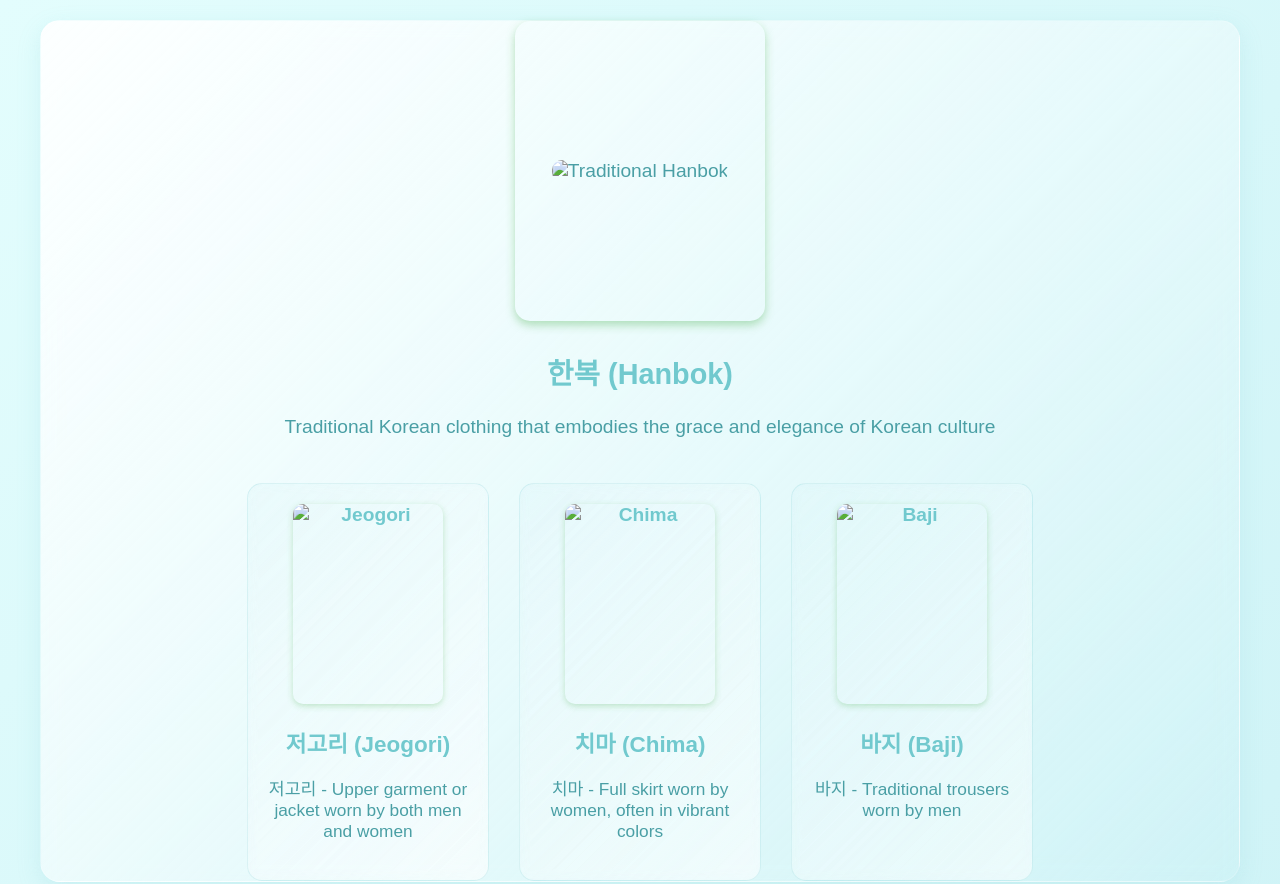
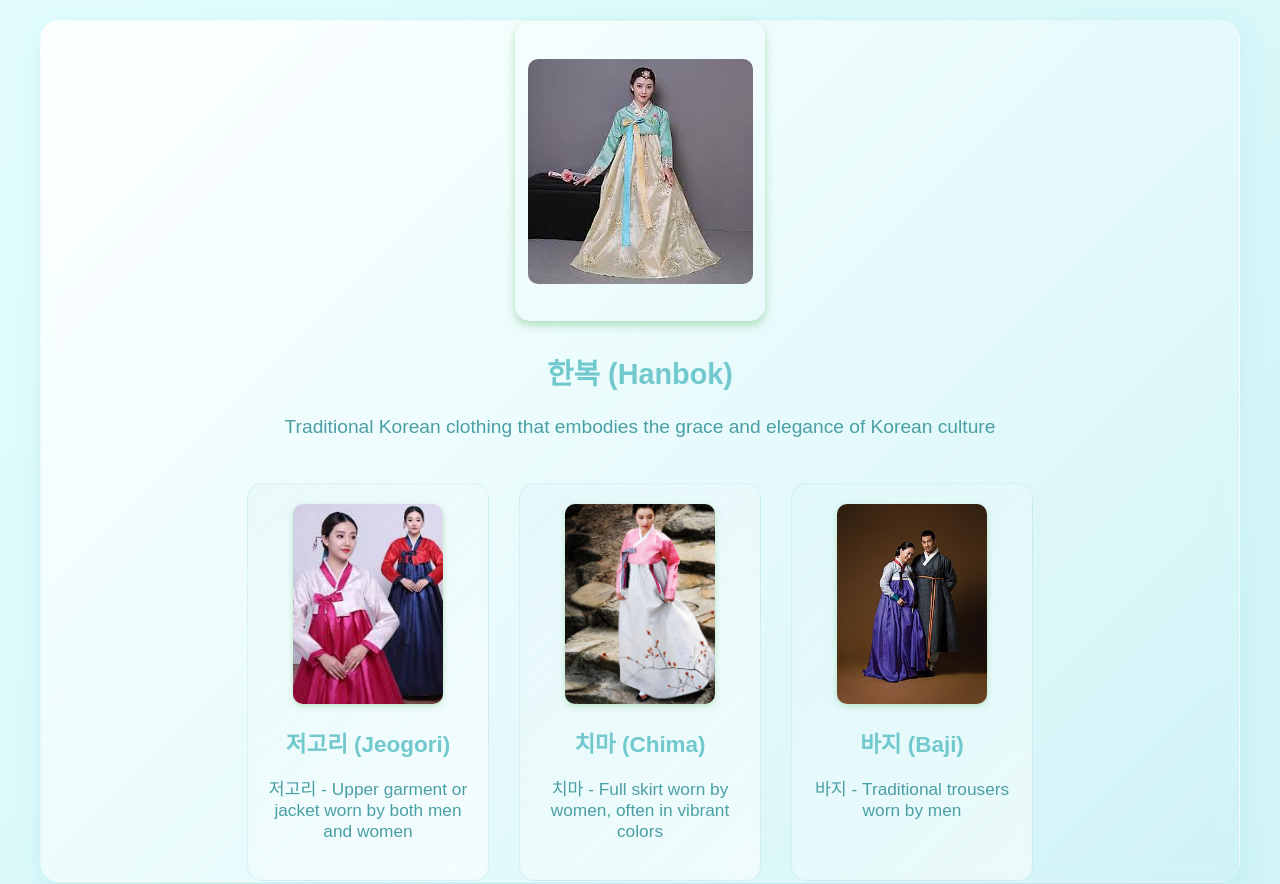
Before and after one commit to Ekaksh1/korean_project, a plain HTML site: page index.html in a window 1280 px wide. Shown: the top 884 px of the page. Drawn offline with Linux system fonts and the light colour scheme.

Commit message:
Update index.html

```diff
--- a/index.html
+++ b/index.html
@@ -231,28 +231,28 @@
         <main>
             <div class="content">
                 <div style="width: 250px; height: 300px; border-radius: 15px; margin: 0 auto 30px auto; display: flex; align-items: center; justify-content: center; box-shadow: 0 4px 10px rgba(76, 175, 80, 0.4); overflow: hidden;">
-                    <img src="images/Traditional Hanbok.jpg" alt="Traditional Hanbok" style="max-width: 100%; max-height: 100%; border-radius: 10px; object-fit: cover;">
+                    <img src="./Traditional Hanbok.jpg" alt="Traditional Hanbok" style="max-width: 100%; max-height: 100%; border-radius: 10px; object-fit: cover;">
                 </div>
                 <h2 style="color: #71C9CE; margin-bottom: 20px;">한복 (Hanbok)</h2>
                 <p style="line-height: 1.6; margin-bottom: 15px;">Traditional Korean clothing that embodies the grace and elegance of Korean culture</p>
                 <div style="display: flex; flex-wrap: wrap; justify-content: center; gap: 30px; margin-top: 40px;">
                     <div class="component-card">
                         <div class="image-placeholder" style="background: none; padding: 0;">
-                            <img src="images/Jeogori Image.jpg" alt="Jeogori" style="width: 100%; height: 100%; object-fit: cover; border-radius: 10px;">
+                            <img src="./Jeogori%20Image.jpg" alt="Jeogori" style="width: 100%; height: 100%; object-fit: cover; border-radius: 10px;">
                         </div>
                         <h3 style="color: #71C9CE; margin-bottom: 10px;">저고리 (Jeogori)</h3>
                         <p style="font-size: 0.9em;">저고리 - Upper garment or jacket worn by both men and women</p>
                     </div>
                     <div class="component-card">
                         <div class="image-placeholder" style="background: none; padding: 0;">
-                            <img src="images/chima.jpg" alt="Chima" style="width: 100%; height: 100%; object-fit: cover; border-radius: 10px;">
+                            <img src="./chima.jpg" alt="Chima" style="width: 100%; height: 100%; object-fit: cover; border-radius: 10px;">
                         </div>
                         <h3 style="color: #71C9CE; margin-bottom: 10px;">치마 (Chima)</h3>
                         <p style="font-size: 0.9em;">치마 - Full skirt worn by women, often in vibrant colors</p>
                     </div>
                     <div class="component-card">
                         <div class="image-placeholder" style="background: none; padding: 0;">
-                            <img src="images/Baji.jpg" alt="Baji" style="width: 100%; height: 100%; object-fit: cover; border-radius: 10px;">
+                            <img src="./Baji.jpg" alt="Baji" style="width: 100%; height: 100%; object-fit: cover; border-radius: 10px;">
                         </div>
                         <h3 style="color: #71C9CE; margin-bottom: 10px;">바지 (Baji)</h3>
                         <p style="font-size: 0.9em;">바지 - Traditional trousers worn by men</p>
```
